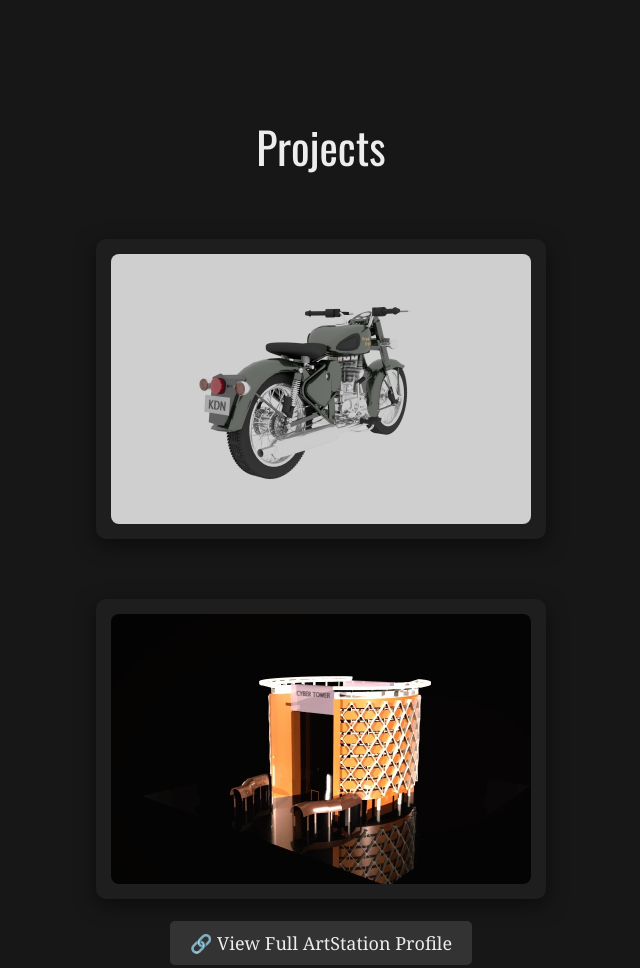
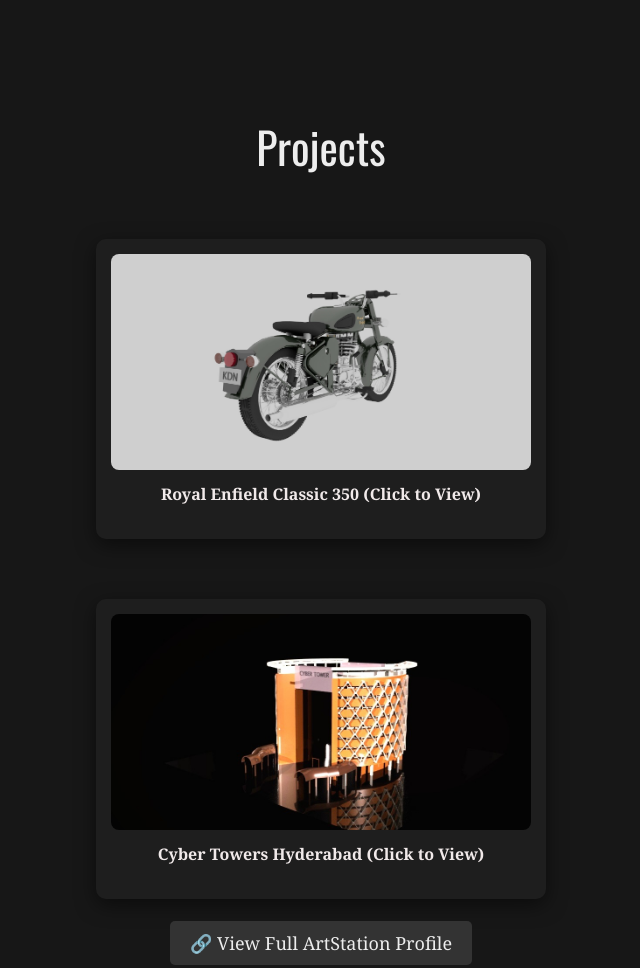
Before and after one commit to maheshkota1906/3D-artist-Portfolio, a plain HTML site: page index.html in a window 1280 px wide. Shown: the part 1096-2064 px from the top of the page, without its empty margins (319-959 px from the left). Drawn offline with nearby package versions, Linux system fonts and the light colour scheme.

Commit message:
Update style.css

```diff
--- a/assets/css/style.css
+++ b/assets/css/style.css
@@ -427,7 +427,7 @@
 
 .folder-card img {
   width: 100% !important;
-  height: 100% !important;
+  height: 80% !important;
   object-fit: cover !important;
   flex: 1;
   display: block;
```
